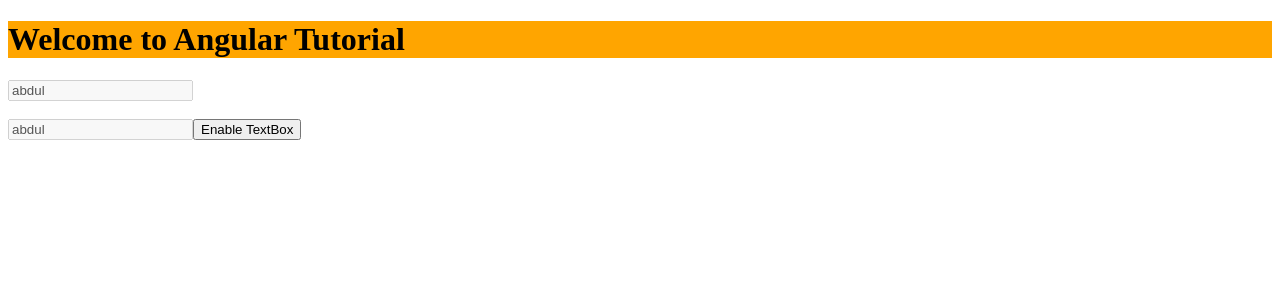
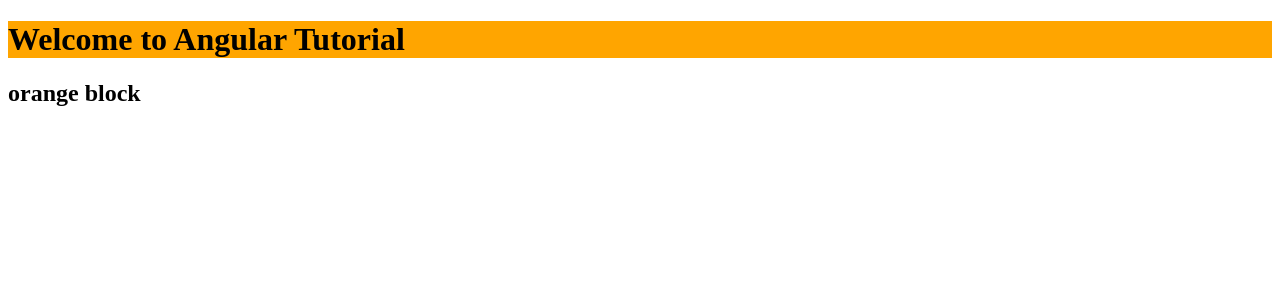
Before and after one commit to MohIrsadDeveloper/Angular-Tutorials, an Angular app: page / in a window 1280 px wide. Shown: the top 300 px of the page. Built offline with nearby package versions, Linux system fonts and the light colour scheme.

Commit message:
if else condition

```diff
--- a/src/app/app.component.html
+++ b/src/app/app.component.html
@@ -1,7 +1,35 @@
 <h1 class="h1" style="background-color: orange">Welcome to Angular Tutorial</h1>
 
-<!-- Input text Value -->
-<input type="text" [disabled]="disableBox" [value]="name">
-<br><br>
-<input type="text" disabled={{disableBox}} value={{name}}> <!-- disable not apply -->
-<button (click)="enableBox()">Enable TextBox</button>
+<!-- <h1 *ngIf="show else elseBlock">
+    if block
+</h1>
+<ng-template #elseBlock>
+<h2>else Block</h2>
+</ng-template> -->
+
+<!-- <h1 *ngIf="show=='yes' else elseBlock ">
+    show block
+</h1>
+<ng-template #elseBlock>
+<h2>else Block</h2>
+</ng-template> -->
+
+<!-- <h2 *ngIf="show=='yes' then ifBlock else elseBlock ">
+</h2>
+<ng-template #ifBlock>
+    <h2>if block</h2>
+</ng-template>
+<ng-template #elseBlock>
+    <h2>else block</h2>
+</ng-template> -->
+
+
+<ng-template [ngIf]="show=='green'">
+    <h2>green block</h2>
+</ng-template>
+<ng-template [ngIf]="show=='blue'">
+    <h2>blue block</h2>
+</ng-template>
+<ng-template [ngIf]="show=='orange'">
+    <h2>orange block</h2>
+</ng-template>
--- a/src/app/app.component.ts
+++ b/src/app/app.component.ts
@@ -7,9 +7,9 @@ import { Component } from '@angular/core';
 })
 export class AppComponent {
   title = 'angular-tutorial';
-  name = 'abdul';
-  disableBox = true;
-  enableBox() {
-    this.disableBox = false;
-  }
+  // show = true;
+  // show = 'yes';
+  // show = 'green'
+  // show = 'blue';
+  show = 'orange';
 }
```
